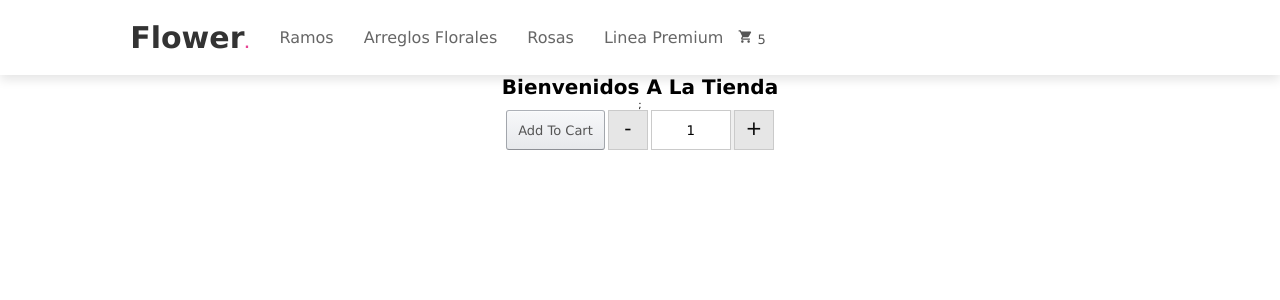
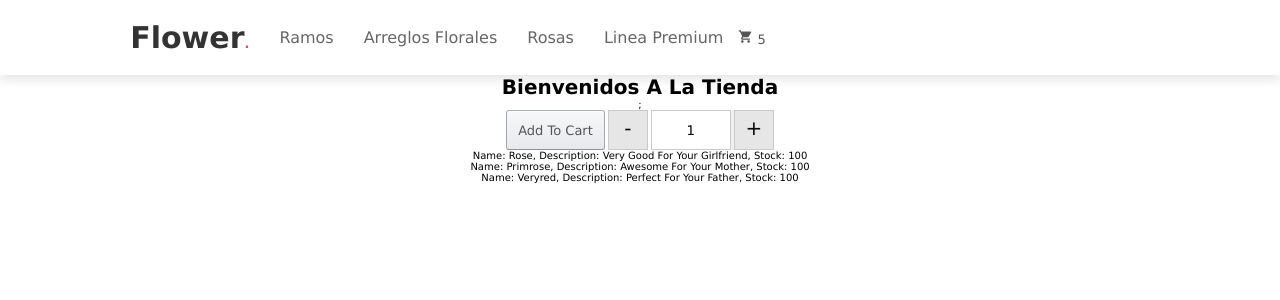
Before and after one commit to viryisb/basic-online-store, a React (Create React App) app: page / in a window 1280 px wide. Shown: the top 300 px of the page. Built offline with nearby package versions, Linux system fonts and the light colour scheme.

Commit message:
add item components

```diff
--- /dev/null
+++ b/src/components/item/Item.jsx
@@ -0,0 +1,13 @@
+import { React } from 'react';
+import './Item.css';
+const Item = ({ item }) => {
+  return (
+    <div>
+      <p>
+        name: {item.name}, description: {item.description}, stock: {item.stock}
+      </p>
+    </div>
+  );
+};
+
+export default Item;
--- /dev/null
+++ b/src/components/itemList/Item.css
@@ -0,0 +1,4 @@
+.box {
+  border-radius: 0.5rem;
+  border: 0.1rem solid rgba(0, 0, 0, 0.1);
+}
--- /dev/null
+++ b/src/components/itemList/ItemList.jsx
@@ -0,0 +1,13 @@
+import React from 'react';
+import Item from './../item/Item';
+
+const ItemList = ({ items }) => {
+  return (
+    <div>
+      {items.map((item) => (
+        <Item item={item} key={item.id} />
+      ))}
+    </div>
+  );
+};
+export default ItemList;
--- a/src/components/itemListContainer/ItemListContainer.js
+++ b/src/components/itemListContainer/ItemListContainer.js
@@ -1,6 +1,8 @@
 import { React } from 'react';
 import ItemCount from '../itemCount/ItemCount';
 import './ItemListContainer.css';
+import ItemList from './../itemList/ItemList';
+import items from './mockedData';
 
 const ItemListContainer = ({ greeting }) => {
   const onAdd = (count) => {
@@ -11,6 +13,7 @@ const ItemListContainer = ({ greeting }) => {
     <>
       <h1> {greeting}</h1>;
       <ItemCount stock={5} initial={1} onAdd={onAdd} />
+      <ItemList items={items} />
     </>
   );
 };
--- /dev/null
+++ b/src/components/itemListContainer/mockedData.js
@@ -0,0 +1,21 @@
+const items = [
+  {
+    id: 1,
+    name: 'rose',
+    description: 'very good for your girlfriend',
+    stock: 100,
+  },
+  {
+    id: 2,
+    name: 'primrose',
+    description: 'awesome for your mother',
+    stock: 100,
+  },
+  {
+    id: 3,
+    name: 'veryred',
+    description: 'perfect for your father',
+    stock: 100,
+  },
+];
+export default items;
```
Also changed, not shown: src/components/item/Item.css (added).
